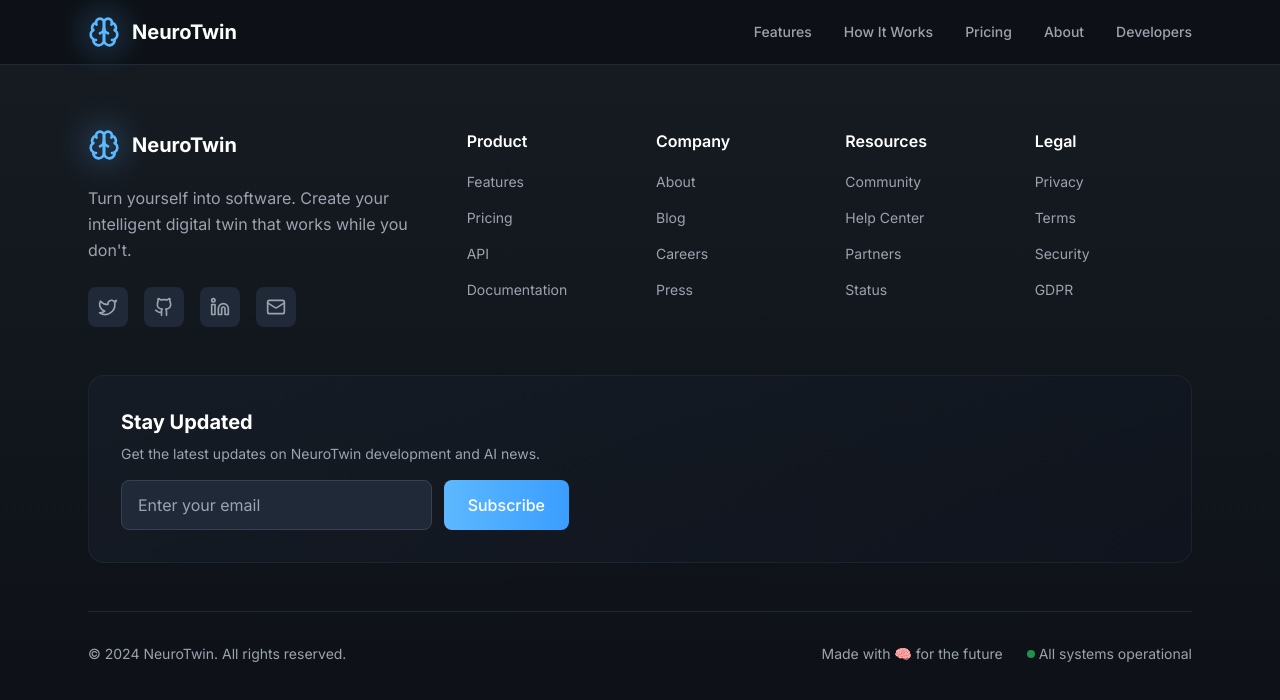
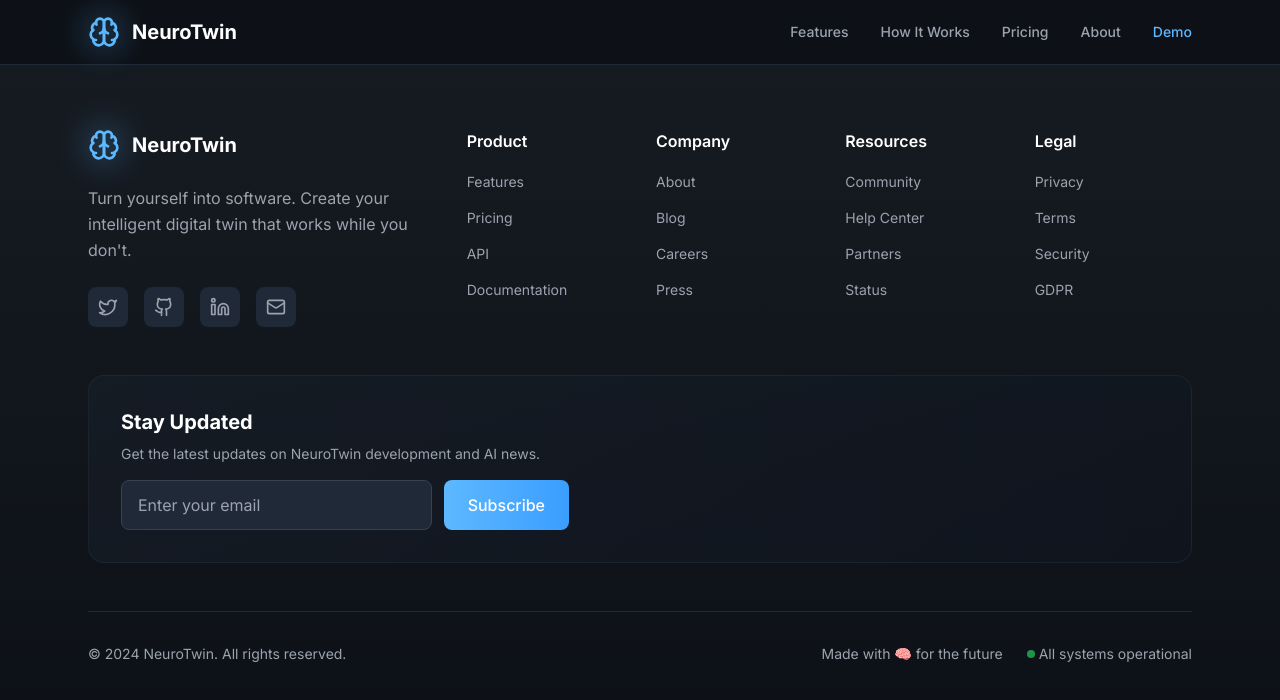
Before and after one commit to Yagna123k/NeuroTwin, a React (Vite) app: page /demo in a window 1280 px wide. Shown: the top 700 px of the page. Built offline with nearby package versions, Linux system fonts and the light colour scheme.

Commit message:
Updated Navbar.tsx

```diff
--- a/src/components/Navbar.tsx
+++ b/src/components/Navbar.tsx
@@ -21,7 +21,7 @@ const Navbar = () => {
     { label: 'How It Works', href: '/how-it-works' },
     { label: 'Pricing', href: '/pricing' },
     { label: 'About', href: '/about' },
-    { label: 'Developers', href: '#developers' }
+    { label: 'Demo', href: '/demo' }
   ];
 
   const isActive = (href) => {
```
